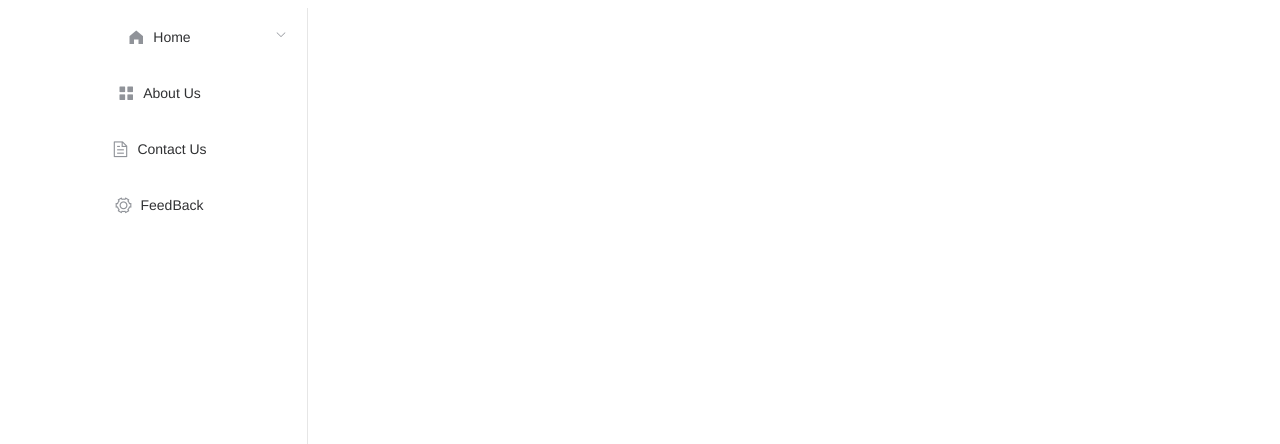
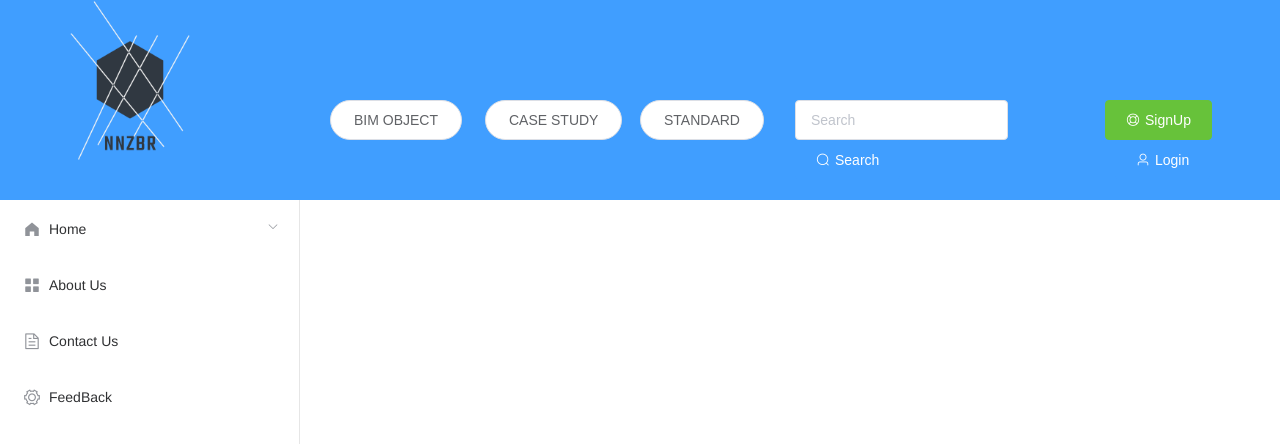
Before and after one commit to NoMacAlive/MyNodeProject, a Vue app: page / in a window 1280 px wide. Shown: the top 444 px of the page. Built offline with nearby package versions, Linux system fonts and the light colour scheme.

Commit message:
template of homepage made but no functionality is added

```diff
--- a/index.html
+++ b/index.html
@@ -5,7 +5,7 @@
     <meta name="viewport" content="width=device-width,initial-scale=1.0">
     <title>myproject</title>
   </head>
-  <body>
+  <body style="margin: 0;">
     <div id="app">
     </div>
     <!-- built files will be auto injected -->
--- a/src/App.vue
+++ b/src/App.vue
@@ -1,6 +1,57 @@
 <template>
   <div id="app">
-    <el-container style="height: 1000px">
+    <el-container style="height: 1000px" class ="is-vertical">
+      <!-- HEADER -->
+      <header class="el-header" style="height: 200px; background-color: #409EFF;">
+        <el-row>
+        <!-- LOGO -->
+        <el-col :span="6">
+        <div>
+          <div class="block" v-for="fit in fits" :key="fit">
+            <el-image
+              style="width: 220px; height: 220px"
+              :src="url"
+              :fit="fit"></el-image>
+          </div>
+        </div>
+        </el-col>
+        <div style="margin-top:100px">
+        <!-- BIM OBJECT -->
+        <el-col :span="3">
+          <el-button round>BIM OBJECT</el-button>
+        </el-col>
+
+        <!-- CASE STUDY -->
+        <el-col :span="3">
+          <el-button round>CASE STUDY</el-button>
+        </el-col>
+
+        <!-- STANDARD -->
+        <el-col :span="3">
+          <el-button round>STANDARD</el-button>
+        </el-col>
+        </div>
+
+        <!-- search and filter -->
+        <el-col :span= 6>
+        <div>
+          <el-autocomplete
+            v-model="state"
+            :fetch-suggestions="querySearchAsync"
+            placeholder="Search "
+            @select="handleSelect"
+          ></el-autocomplete>
+          <el-button type="primary" icon="el-icon-search">Search</el-button>
+        </div>
+        </el-col>
+
+        <el-col :span= 3>
+          <el-button type="success" icon="el-icon-help">SignUp</el-button>
+          <el-button type="primary" icon="el-icon-user">Login</el-button>
+        </el-col>
+        </el-row>
+
+      </header>
         <el-aside>
         <div style="background-color: darkgrey" >
           <el-menu default-active="1-4-1" class="el-menu-vertical-demo">
@@ -42,7 +93,13 @@
 
 <script>
 export default {
-  name: 'App'
+  name: 'App',
+  data () {
+    return {
+      fits: ['scale-down'],
+      url: './static/logo_transparent.png'
+    }
+  }
 }
 </script>
 
@@ -51,7 +108,6 @@ export default {
   font-family: 'Avenir', Helvetica, Arial, sans-serif;
   -webkit-font-smoothing: antialiased;
   -moz-osx-font-smoothing: grayscale;
-  text-align: center;
   color: #2c3e50;
 }
 
```
Also changed, not shown: src/assets/logo.png, static/logo_transparent.png (added).
